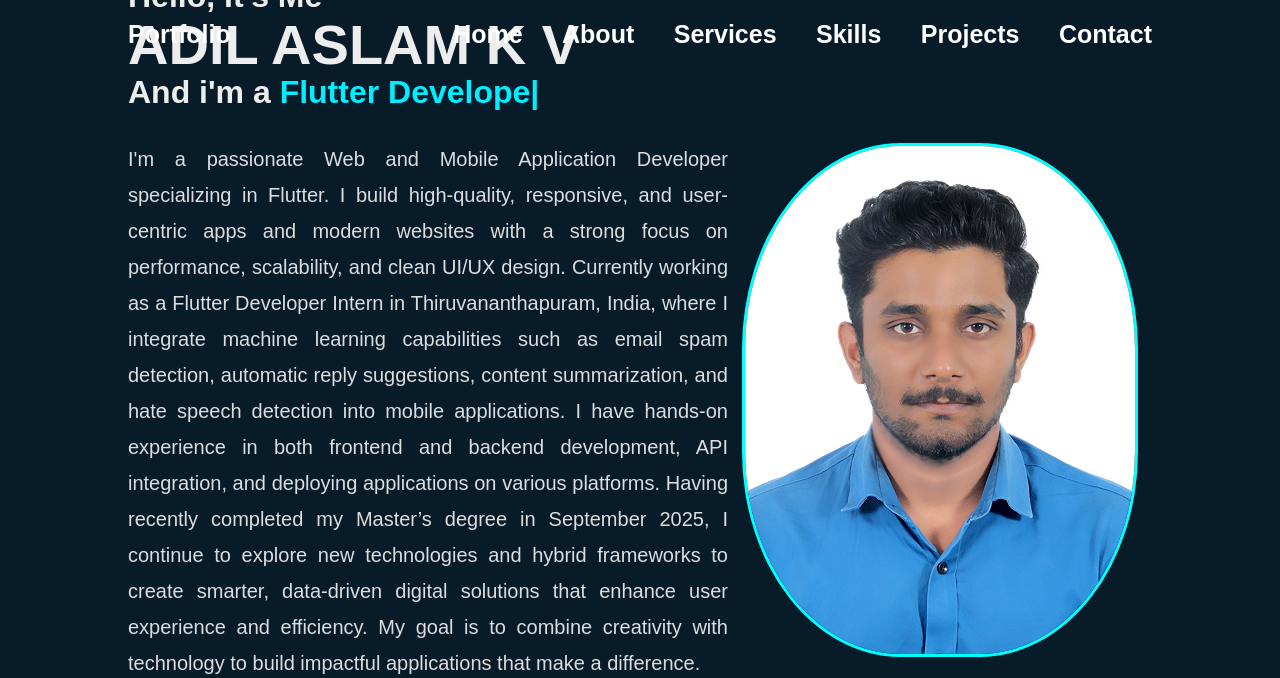
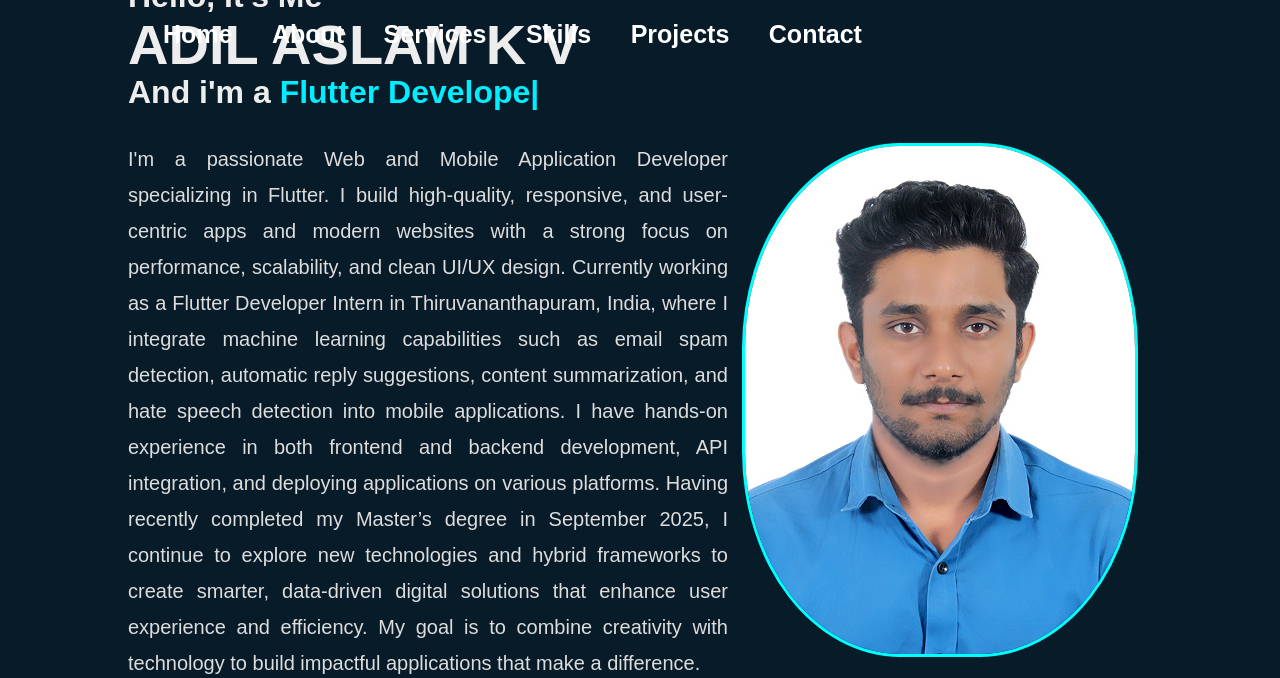
Before and after one commit to adilaslamkv/portfolio, a plain HTML site: page index.html in a window 1280 px wide. Shown: the top 678 px of the page. Drawn offline with nearby package versions, Linux system fonts and the light colour scheme.

Commit message:
Update index.html

```diff
--- a/index.html
+++ b/index.html
@@ -4,7 +4,7 @@
 <head>
     <meta charset="UTF-8">
     <meta name="viewport" content="width=device-width, initial-scale=1.0">
-    <title>Portfolio</title>
+    <title>ADIL ASLAM K V</title>
     <link rel="stylesheet" href="stylesheet.css">
     <link href='https://unpkg.com/boxicons@2.1.4/css/boxicons.min.css' rel='stylesheet'>
     <script src="https://unpkg.com/typed.js@2.1.0/dist/typed.umd.js"></script>
@@ -12,7 +12,7 @@
 
 <body>
     <header class="header">
-        <a href="#" class="logo">Portfolio</a>
+        <!-- <a href="#" class="logo">Portfolio</a> -->
 
         <nav class="navbar">
             <a href="#home" style="--i:1" class="active">Home</a>
```
